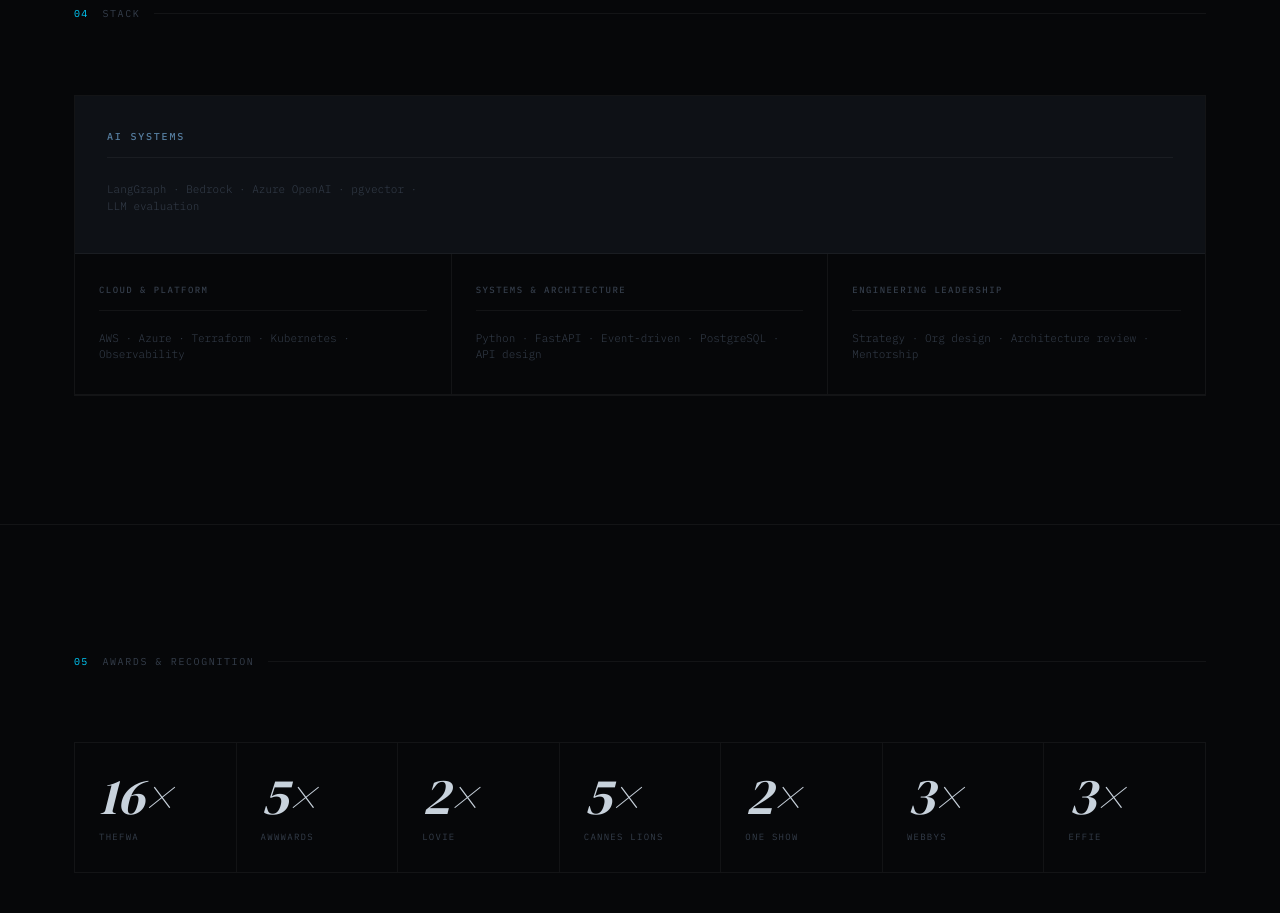
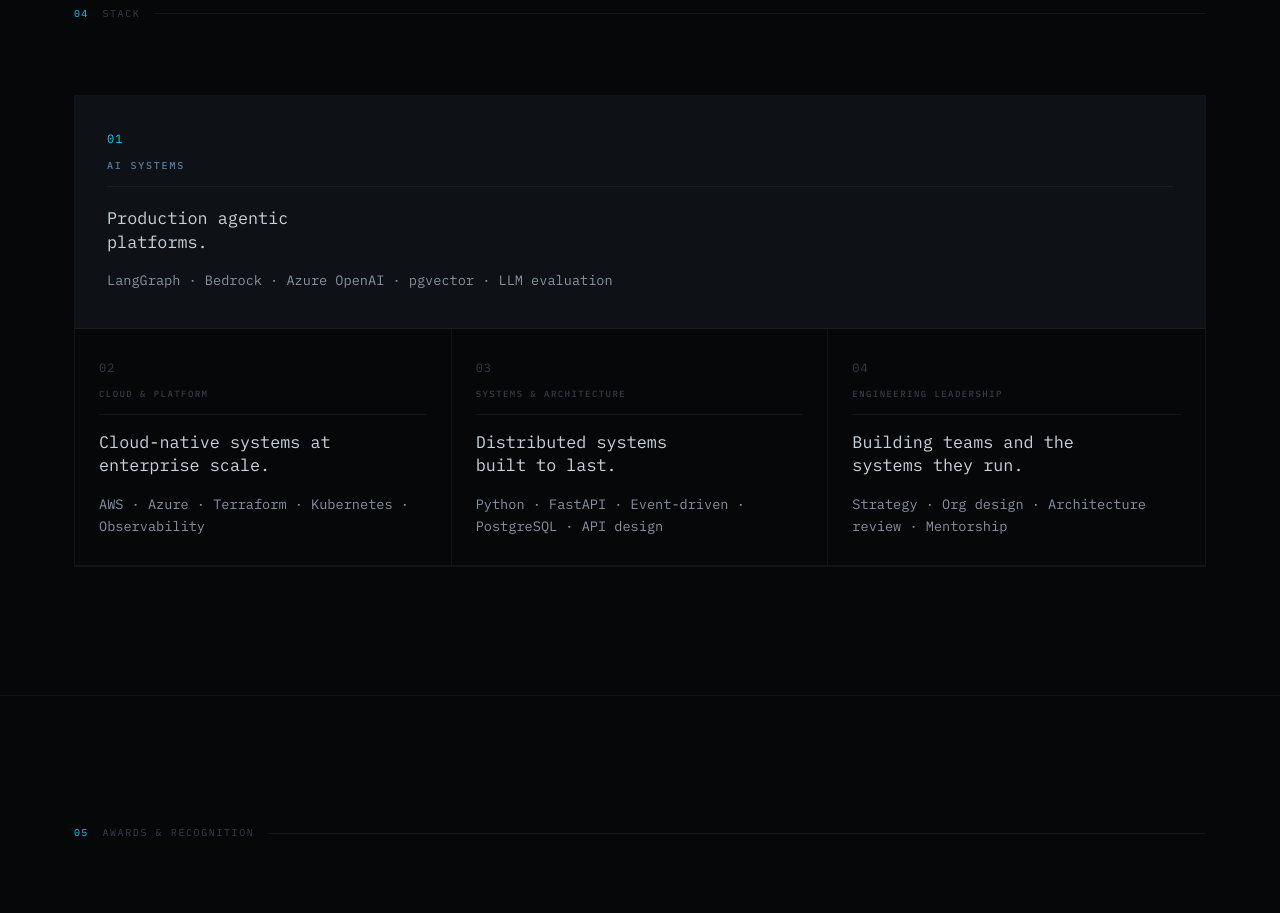
Before and after one commit to silviopaganini/s2paganini.com, a Next.js app: page / in a window 1280 px wide. Shown: the part 5860-6773 px from the top of the page. Built offline with nearby package versions, Linux system fonts and the light colour scheme.

Commit message:
feat(stack): render capability cards (statement + proof)

```diff
--- a/src/app/globals.css
+++ b/src/app/globals.css
@@ -785,6 +785,35 @@ img {
   color: var(--text-faint);
 }
 
+.stack-col__num {
+  font-family: var(--font-mono);
+  font-size: 0.75rem;
+  letter-spacing: 0.08em;
+  color: var(--text-dim);
+  margin-bottom: 0.5rem;
+}
+
+.stack-col--hero .stack-col__num {
+  color: var(--accent);
+}
+
+.stack-col__statement {
+  font-family: var(--font-mono);
+  font-size: 1.05rem;
+  line-height: 1.4;
+  color: var(--text-bright);
+  margin: 0.25rem 0 1rem;
+  max-width: 24ch;
+}
+
+.stack-col__proof {
+  font-family: var(--font-mono);
+  font-size: 0.85rem;
+  line-height: 1.6;
+  color: var(--text);
+  margin: 0;
+}
+
 /* ─── Awards ──────────────────────────────────────── */
 
 .awards-stats {
--- a/src/components/StackSection.tsx
+++ b/src/components/StackSection.tsx
@@ -3,18 +3,6 @@
 import { IStack } from '@/types'
 
 type Props = { stacks: IStack[] }
-
-function parseStackItems(raw: string) {
-  const lines = raw.split('\n').filter(l => l.trim())
-  return lines.map(line => {
-    const trimmed = line.trim()
-    const isSub = line.startsWith('  ')
-    return {
-      label: trimmed.replace(/^\*\s*/, '').trim(),
-      sub: isSub,
-    }
-  })
-}
 
 export default function StackSection({ stacks }: Props) {
   return (
@@ -31,17 +19,12 @@ export default function StackSection({ stacks }: Props) {
               key={col.title}
               className={`stack-col${idx === 0 ? ' stack-col--hero' : ''}`}
             >
+              <div className="stack-col__num">
+                {String(idx + 1).padStart(2, '0')}
+              </div>
               <div className="stack-col__title">{col.title}</div>
-              <ul className="stack-col__items">
-                {parseStackItems(col.stack).map((item, i) => (
-                  <li
-                    key={i}
-                    className={`stack-col__item${item.sub ? ' stack-col__item--sub' : ''}`}
-                  >
-                    {item.label}
-                  </li>
-                ))}
-              </ul>
+              <p className="stack-col__statement">{col.statement}</p>
+              <p className="stack-col__proof">{col.stack}</p>
             </div>
           ))}
         </div>
```
